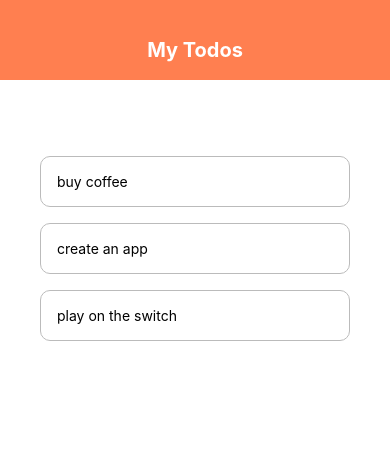
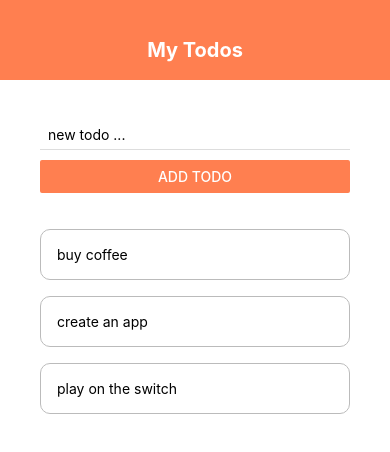
Before and after one commit to Ramanpreet6262/My-Todos, a React Native app in the folder todo/: screen / in a window 390 px wide. Shown: the top 452 px of the page. Built offline with nearby package versions, Linux system fonts and the light colour scheme.

Commit message:
added add todo form

```diff
--- a/todo/App.js
+++ b/todo/App.js
@@ -2,6 +2,7 @@
 import { StyleSheet, Text, View, FlatList } from 'react-native';
 import Header from './components/header';
 import TodoItem from './components/todoItem';
+import AddTodo from './components/addTodo';
 
 export default function App() {
   const [todos, setTodos] = useState([
@@ -16,11 +17,17 @@
     });
   };
 
+  const submitHandler = text => {
+    setTodos(prevTodos => {
+      return [{ text: text, key: Math.random().toString() }, ...prevTodos];
+    });
+  };
+
   return (
     <View style={styles.container}>
       <Header />
       <View style={styles.content}>
-        {/* todo form */}
+        <AddTodo submitHandler={submitHandler} />
         <View style={styles.list}>
           <FlatList
             data={todos}
--- /dev/null
+++ b/todo/components/addTodo.js
@@ -0,0 +1,36 @@
+import React, { useState } from 'react';
+import { StyleSheet, Text, View, TextInput, Button } from 'react-native';
+
+export default function AddTodo({ submitHandler }) {
+  const [text, setText] = useState('');
+
+  const changeHandler = val => {
+    setText(val);
+  };
+
+  return (
+    <View>
+      <TextInput
+        style={styles.input}
+        placeholder='new todo ...'
+        onChangeText={changeHandler}
+        // This is same as onChangeText={(val) => changeHandler(val)}
+      />
+      <Button
+        onPress={() => submitHandler(text)}
+        title='Add todo'
+        color='coral'
+      />
+    </View>
+  );
+}
+
+const styles = StyleSheet.create({
+  input: {
+    marginBottom: 10,
+    paddingHorizontal: 8,
+    paddingVertical: 6,
+    borderBottomWidth: 1,
+    borderBottomColor: '#ddd'
+  }
+});
```
